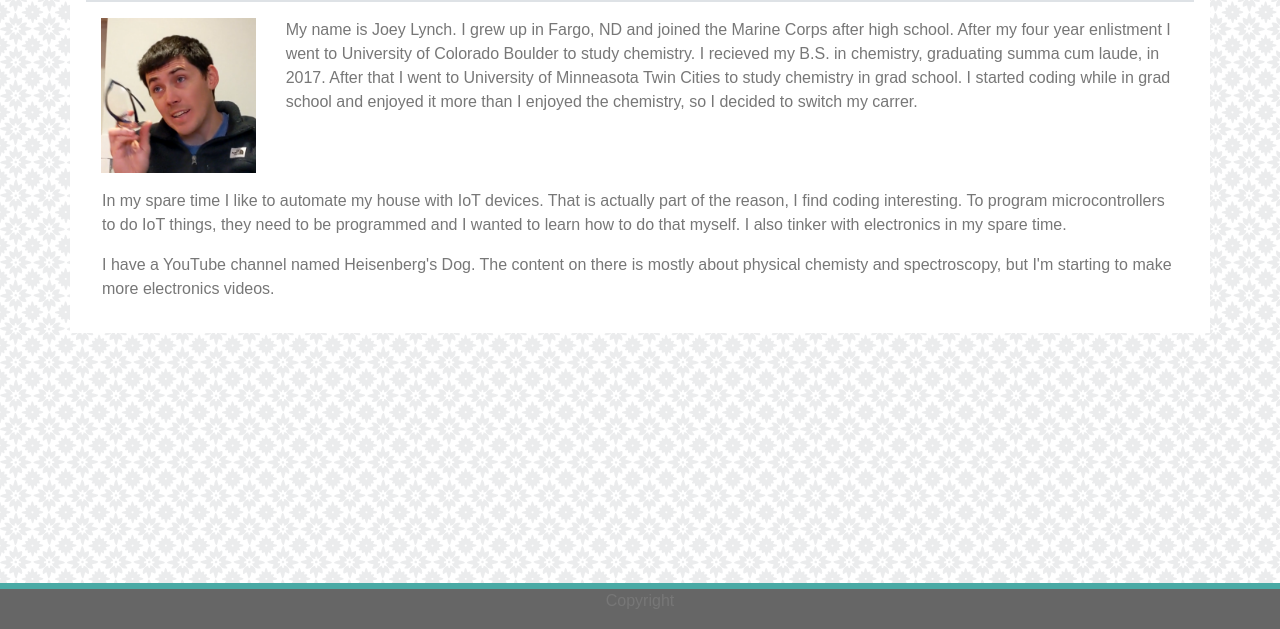
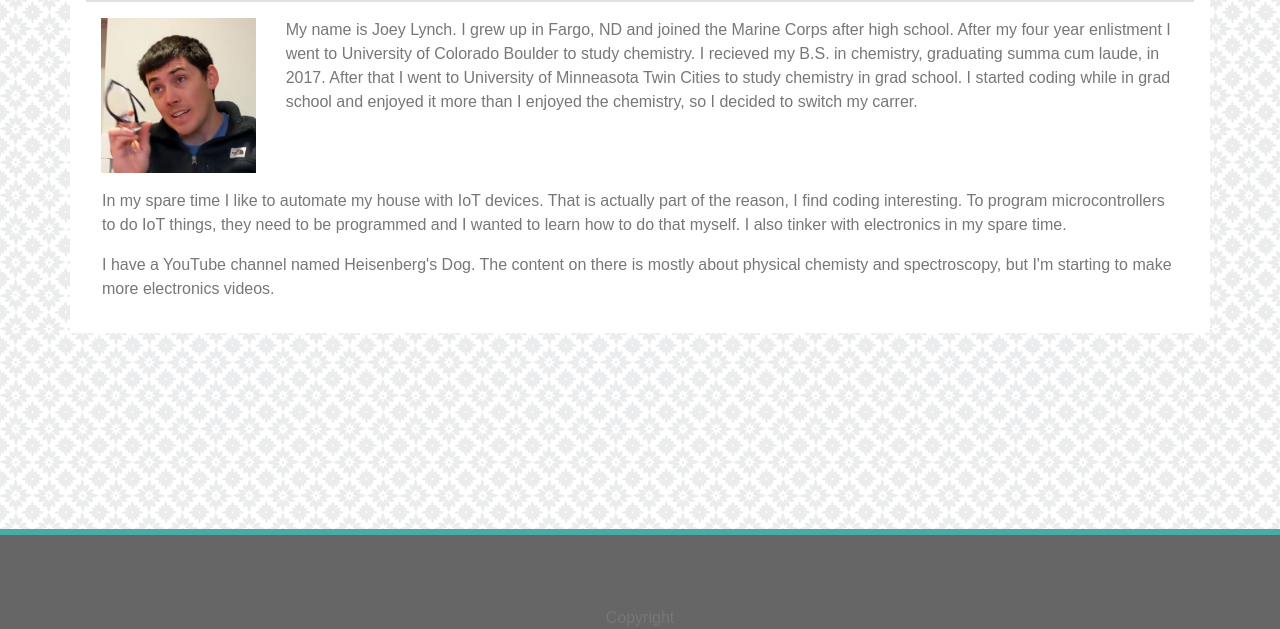
Before and after one commit to mjlynch91/Joey-Lynch-prework, a plain HTML site: page Module-1_Assessment/index.html in a window 1280 px wide. Shown: the part 171-800 px from the top of the page. Drawn offline with nearby package versions, Linux system fonts and the light colour scheme.

Commit message:
got footer working

```diff
--- a/Module-1_Assessment/assets/css/style.css
+++ b/Module-1_Assessment/assets/css/style.css
@@ -10,14 +10,6 @@ h1,h2,h3,h4,h5,h6 {
 button {
     background-color: #4aaaa5 !important;
     border-color: #4aaaa5 !important;
-}
-
-.my_name {
-    background-color: #4aaaa5 !important;
-    color:white !important;
-
-    /* margin-top: 0px !important; */
-    /* margin-bottom: 0px !important; */
 }
 
 p {
@@ -34,9 +26,16 @@ p {
     /* margin-bottom: 0px !important; */
 }
 
-.footer {
-    background-color: #666666 !important;
-    border-top: 6px solid #4aaaa5 !important;
+.my_name {
+    background-color: #4aaaa5 !important;
+    color:white !important;
+
+    /* margin-top: 0px !important; */
+    /* margin-bottom: 0px !important; */
+}
+
+.about_me_border {
+    border-width: 3px !important;
 }
 
 .main_content {
@@ -46,6 +45,12 @@ p {
     margin-bottom:60px;
 }
 
-.about_me_border {
-    border-width: 3px !important;
+.footer {
+    background-color: #666666 !important;
+    border-top: 6px solid #4aaaa5 !important;
+    height: 100px;
+    /* line-height: 100px; */
+    /* padding-bottom: 0px !important; */
+    /* margin-bottom: 0px !important; */
+    /* text-align: center; */
 }
--- a/Module-1_Assessment/index.html
+++ b/Module-1_Assessment/index.html
@@ -69,7 +69,10 @@
 
         <!-- The footer -->
         <div class="container-fluid footer fixed-bottom">
-            <p class="text-center">Copyright</p>
+            <div class="row h-75"></div>
+            <div class="row justify-content-center">
+                <p class="text-center m-0 p-0">Copyright</p>
+            </div>
         </div>
     </body>
 </html>
```
